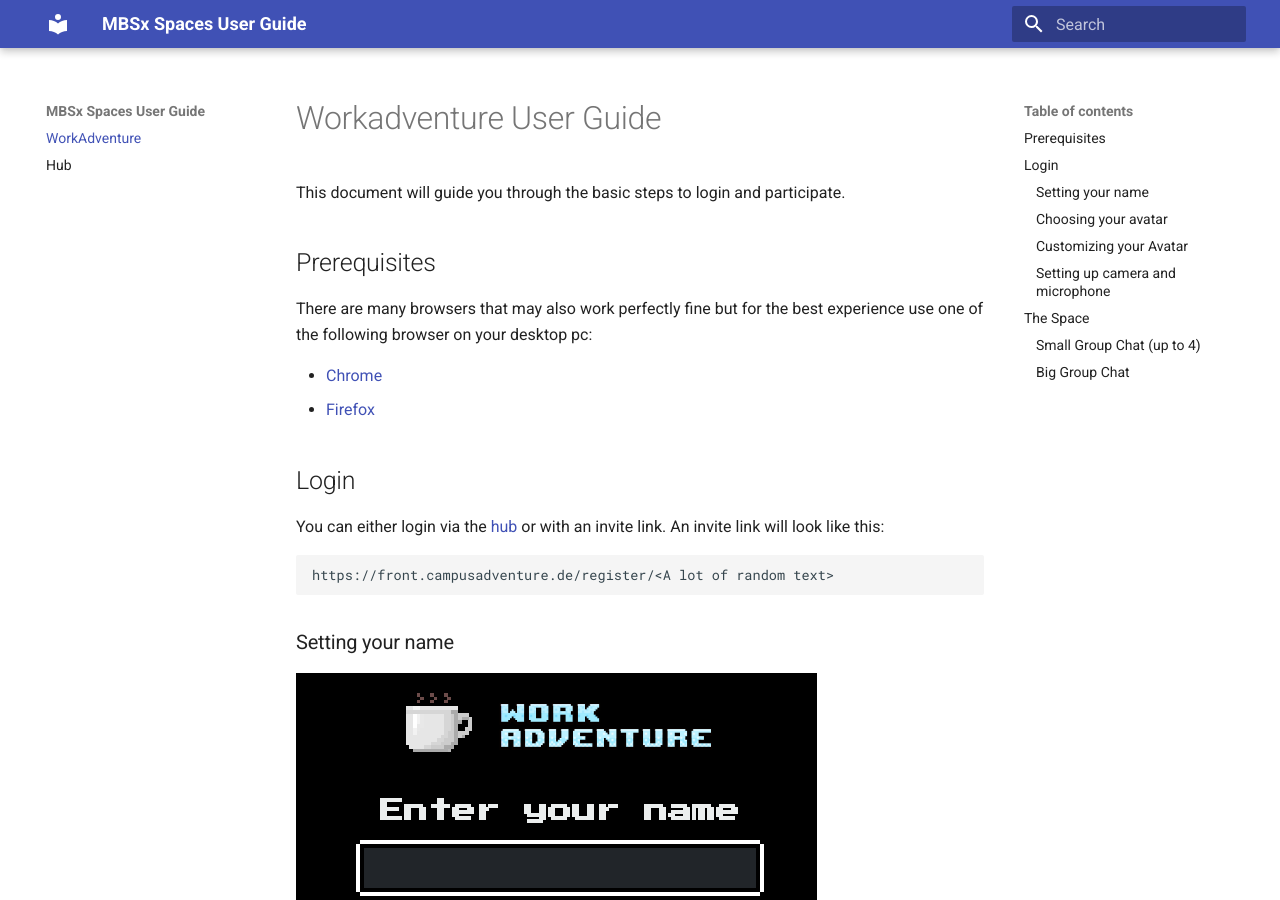
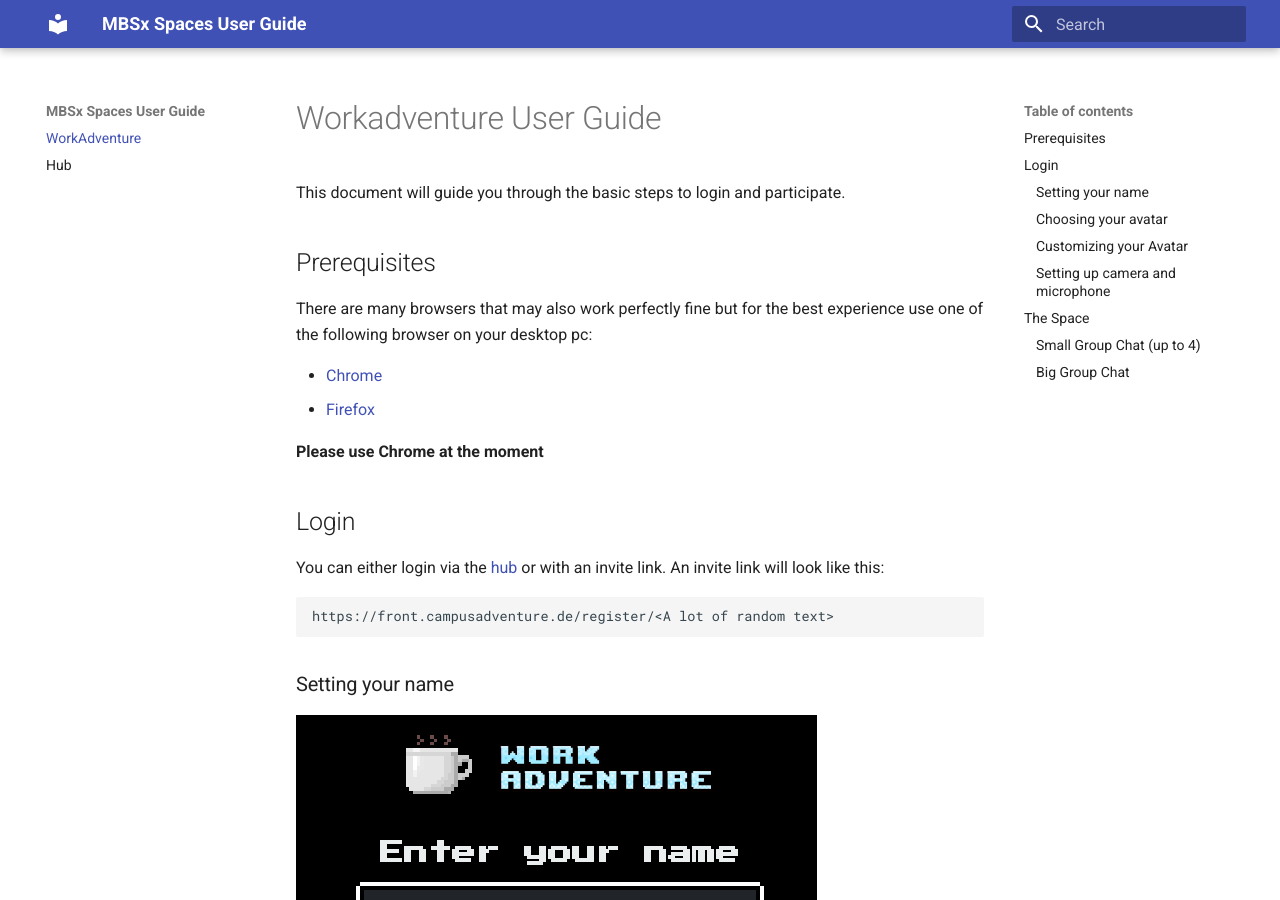
Before and after one commit to MannheimBusinessSchool/spaces-user-docs, an MkDocs documentation site: the page built from docs/workadventure.md, in a window 1280 px wide and 900 px high. Built offline with MkDocs 1.6.1 and Material for MkDocs 9.7.7, drawn with Linux system fonts in a browser that asks for light colours.

Commit message:
temporary warning

```diff
--- a/docs/workadventure.md
+++ b/docs/workadventure.md
@@ -9,6 +9,8 @@
 
 * [Chrome](https://www.google.com/chrome/)
 * [Firefox](https://www.mozilla.org/en-US/firefox/new/)
+
+**Please use Chrome at the moment**
 
 ## Login
 
```
